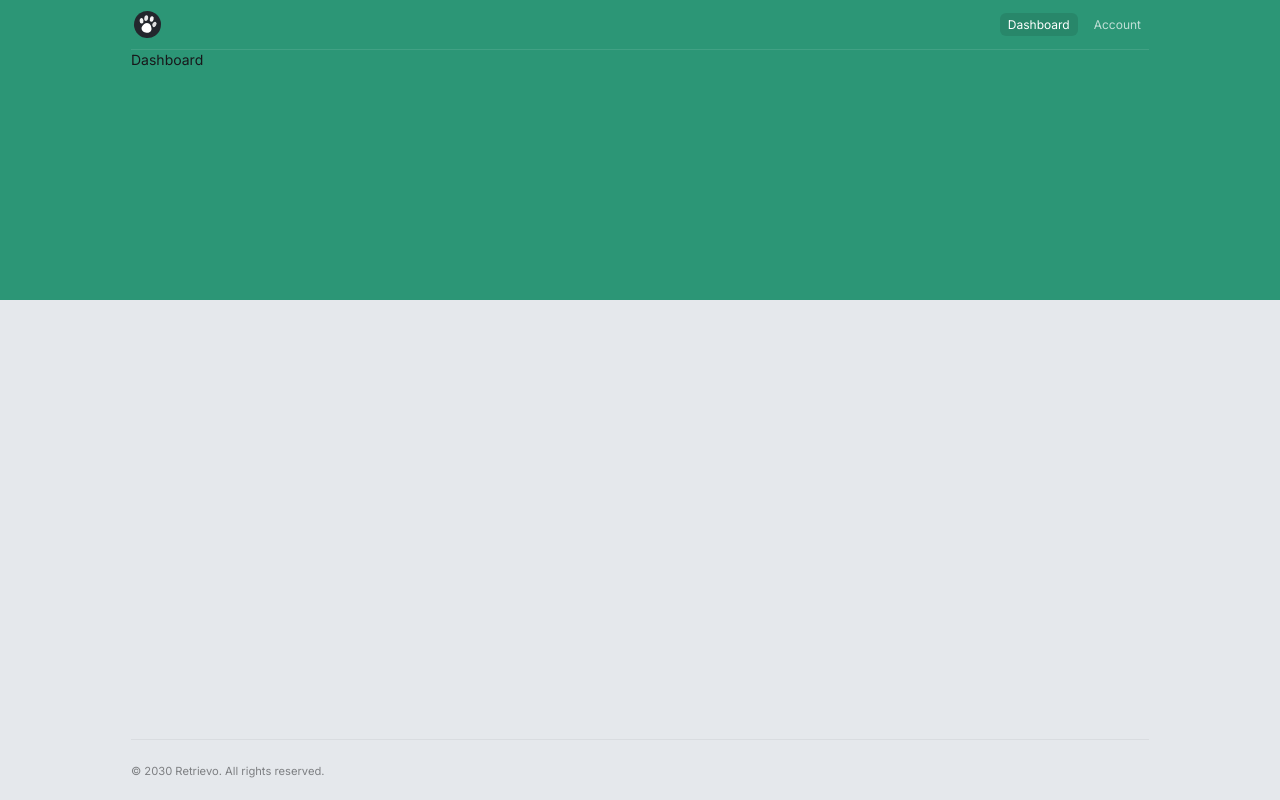
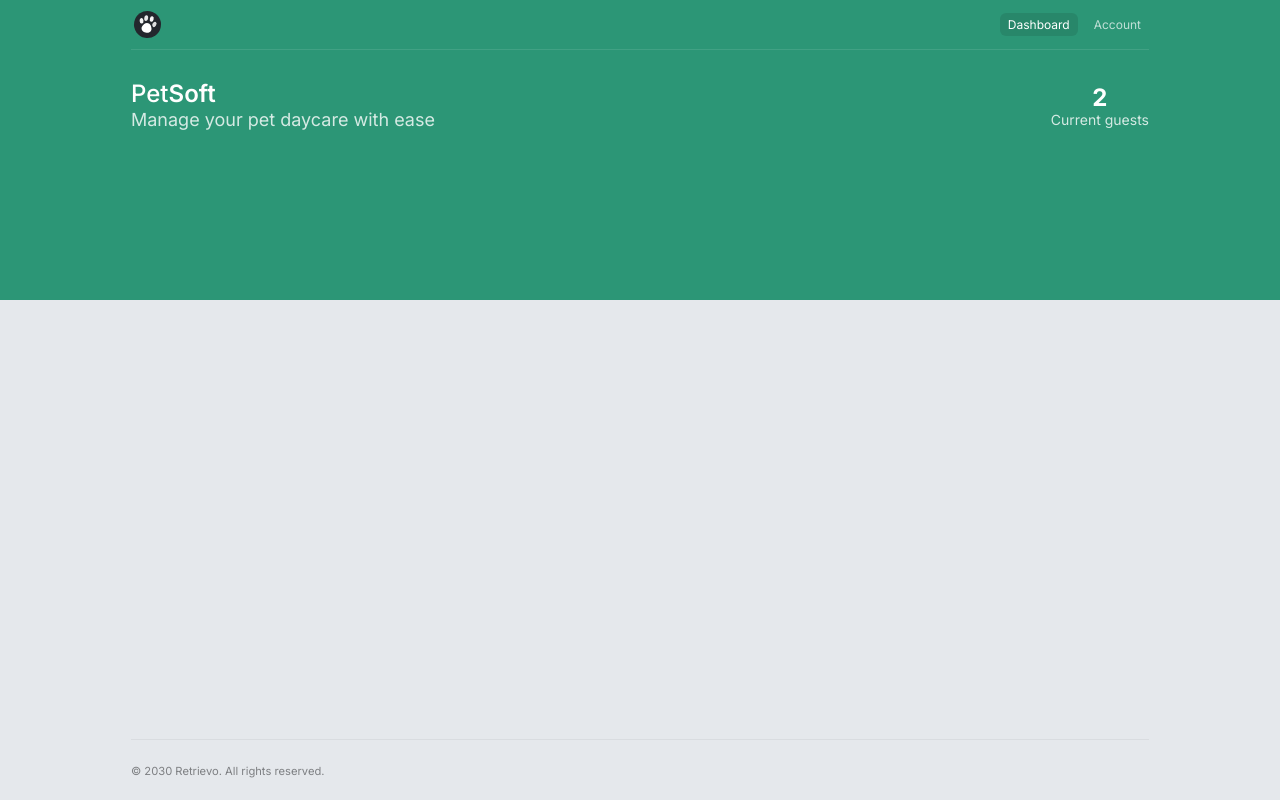
Before and after one commit to janusqa/react-refresh, a Next.js app in the folder petsoft/: page /app/dashboard in a window 1280 px wide. Built offline with nearby package versions, Linux system fonts and the light colour scheme.

Commit message:
add branding and stats to dashboard

```diff
--- a/petsoft/src/app/(app)/app/dashboard/page.tsx
+++ b/petsoft/src/app/(app)/app/dashboard/page.tsx
@@ -1,3 +1,13 @@
+import Branding from '@/components/branding';
+import Stats from '@/components/stats';
+
 export default function Page() {
-    return <div>Dashboard</div>;
+    return (
+        <main>
+            <div className="flex flex-row justify-between items-center text-white py-8">
+                <Branding />
+                <Stats />
+            </div>
+        </main>
+    );
 }
--- /dev/null
+++ b/petsoft/src/components/branding.tsx
@@ -0,0 +1,14 @@
+import H1 from './h1';
+
+export default function Branding() {
+    return (
+        <section>
+            <H1>
+                Pet<span className="font-semibold">Soft</span>
+            </H1>
+            <p className="text-lg opacity-80">
+                Manage your pet daycare with ease
+            </p>
+        </section>
+    );
+}
--- /dev/null
+++ b/petsoft/src/components/h1.tsx
@@ -0,0 +1,7 @@
+export default function H1({
+    children,
+}: Readonly<{
+    children: React.ReactNode;
+}>) {
+    return <h1 className="font-medium text-2xl leading-6">{children}</h1>;
+}
--- /dev/null
+++ b/petsoft/src/components/stats.tsx
@@ -0,0 +1,8 @@
+export default function Stats() {
+    return (
+        <section className="text-center">
+            <p className="text-2xl font-bold leading-6">2</p>
+            <p className="opacity-80">Current guests</p>
+        </section>
+    );
+}
```
